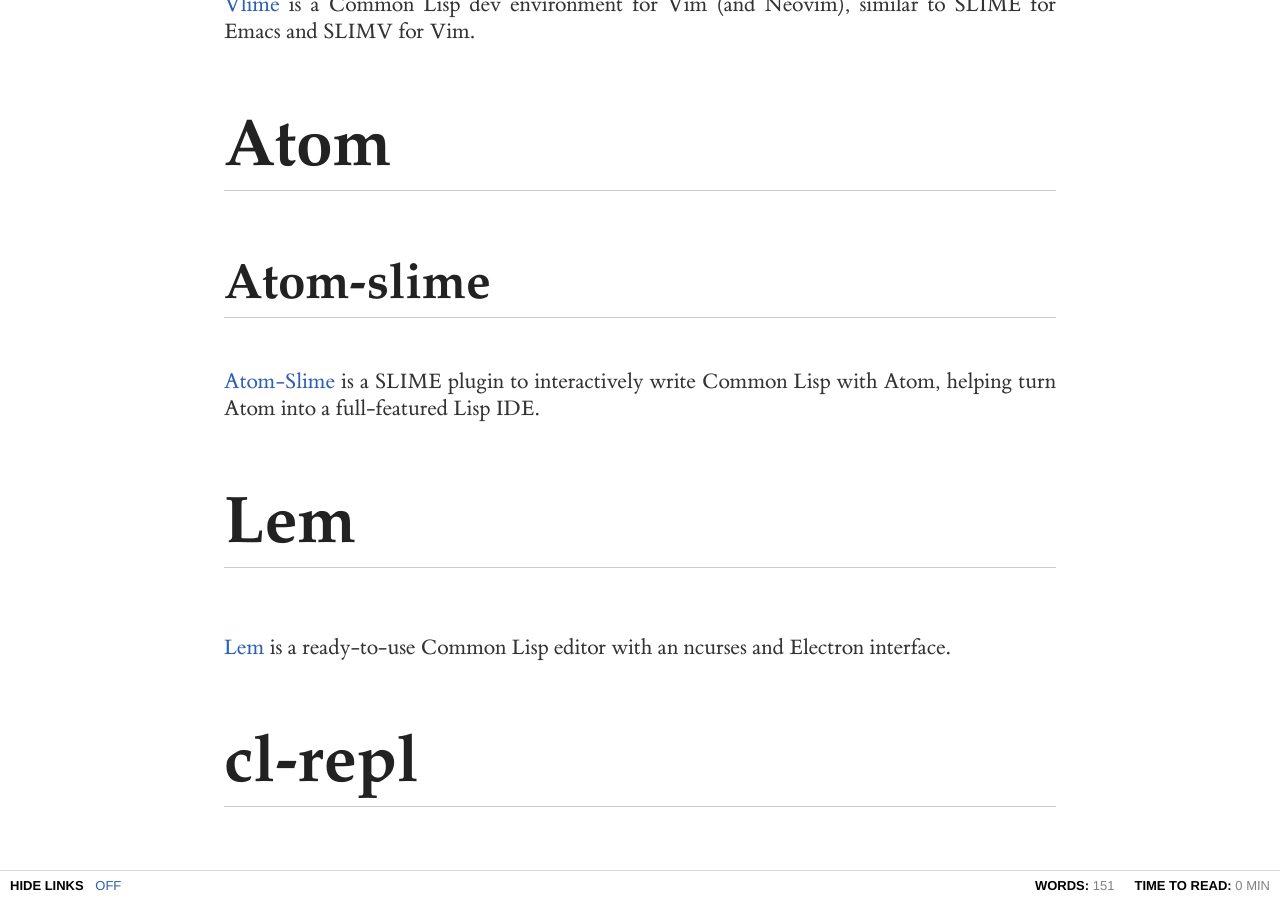
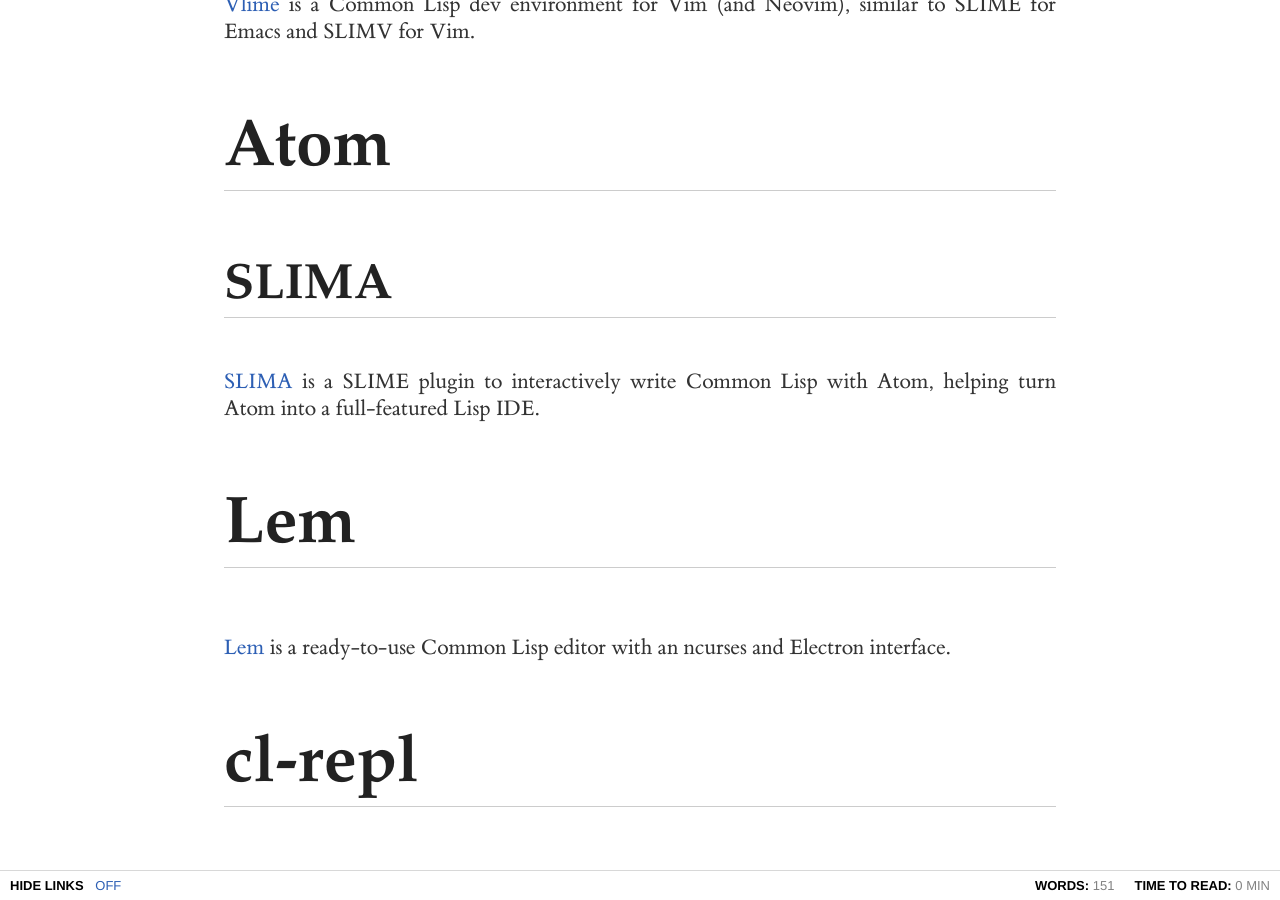
Before and after one commit to LispLang/lisplang.github.io, a Jekyll site: the page built from wiki/_posts/2016-01-01-editors.md, in a window 1280 px wide and 900 px high, scrolled down 1879 px. Built offline with Jekyll 4.4.1, drawn with Linux system fonts in a browser that asks for light colours.

Commit message:
Replace Atom-Slime with SLIMA in editors list

```diff
--- a/wiki/_posts/2016-01-01-editors.md
+++ b/wiki/_posts/2016-01-01-editors.md
@@ -42,9 +42,9 @@
 
 # Atom
 
-## Atom-slime
+## SLIMA
 
-[Atom-Slime](https://atom.io/packages/atom-slime) is a SLIME plugin to
+[SLIMA](https://atom.io/packages/slima) is a SLIME plugin to
 interactively write Common Lisp with Atom, helping turn Atom into a
 full-featured Lisp IDE.
 
```
